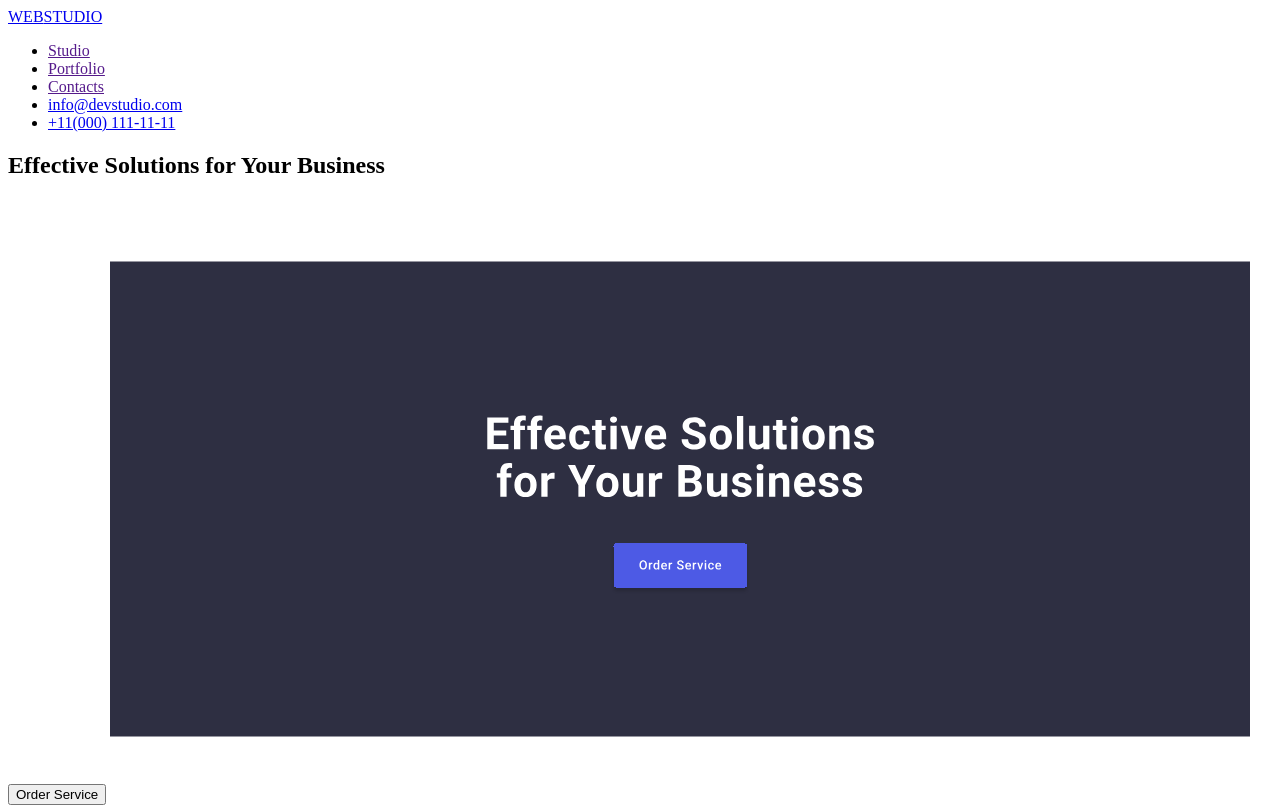
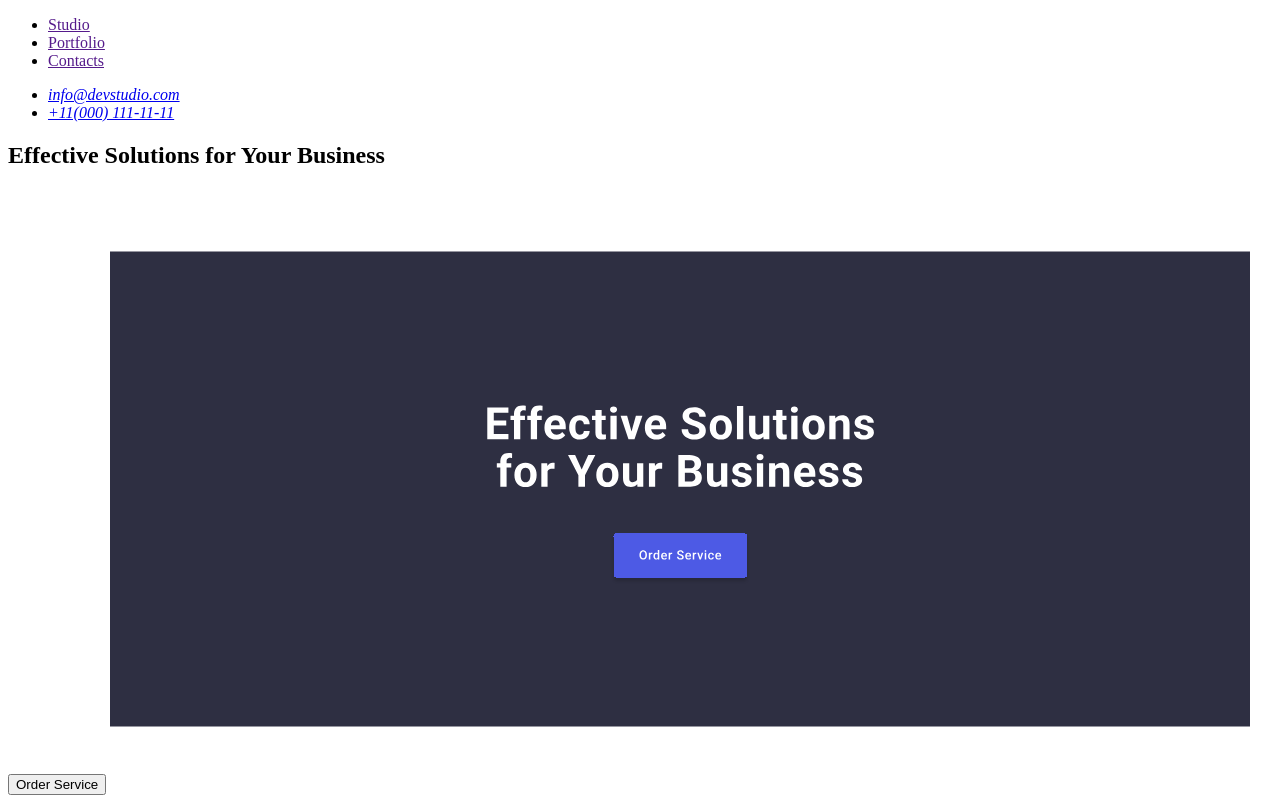
Before and after one commit to Vitaliiexp7/goit-markup-hw-01, a plain HTML site: page index.html in a window 1280 px wide. Shown: the top 808 px of the page. Drawn offline with Linux system fonts and the light colour scheme.

Commit message:
Update index.html

```diff
--- a/index.html
+++ b/index.html
@@ -10,17 +10,23 @@
 
 <body>
     <header>
-        <nav><a href="/"><span>WEB</span>STUDIO</a>
+        <nav><a href="./index.htm"><WEBSTUDIO</a>
             <ul>
                 <li><a href="">Studio</a></li>
                 <li><a href="">Portfolio</a></li>
                 <li><a href="">Contacts</a></li>
-                <li><a href="mailto:info@devstudio.com">info@devstudio.com</a></li>
-                <li><a href="tel:+110001111111">+11(000) 111-11-11</a></li>
-            </ul>
-        </nav>
+                </ul>
 
 
+            </nav>
+
+        <nav>
+        <address>
+            <ul><li><a href="mailto:info@devstudio.com">info@devstudio.com</a></li>
+        <li><a href="tel:+110001111111">+11(000) 111-11-11</a></li>
+</ul>
+</nav>
+</address>
     </header>
 
     <main>
@@ -91,7 +97,7 @@
 
                 </li>
                 <li>
-                    <img src="./images/UI Designer (1).jpg" alt="UI Designer">/>
+                    <img src="./images/UI Designer (1).jpg" alt="UI Designer"width="264"/>
                     <h3>Daniel Wilson
 
                     </h3>
@@ -107,7 +113,9 @@
     </main>
     <footer>
         <section>
-            <h3><span>WEB</span> STUDIO</h3>
+            <a href="./index.html">WebStudio</a>
+
+            <h3>>WEB STUDIO</h3>
             <P>Increase the flow of customers and sales for your business with digital marketing & growth solutions.</P>
         </section>
     </footer>
```
